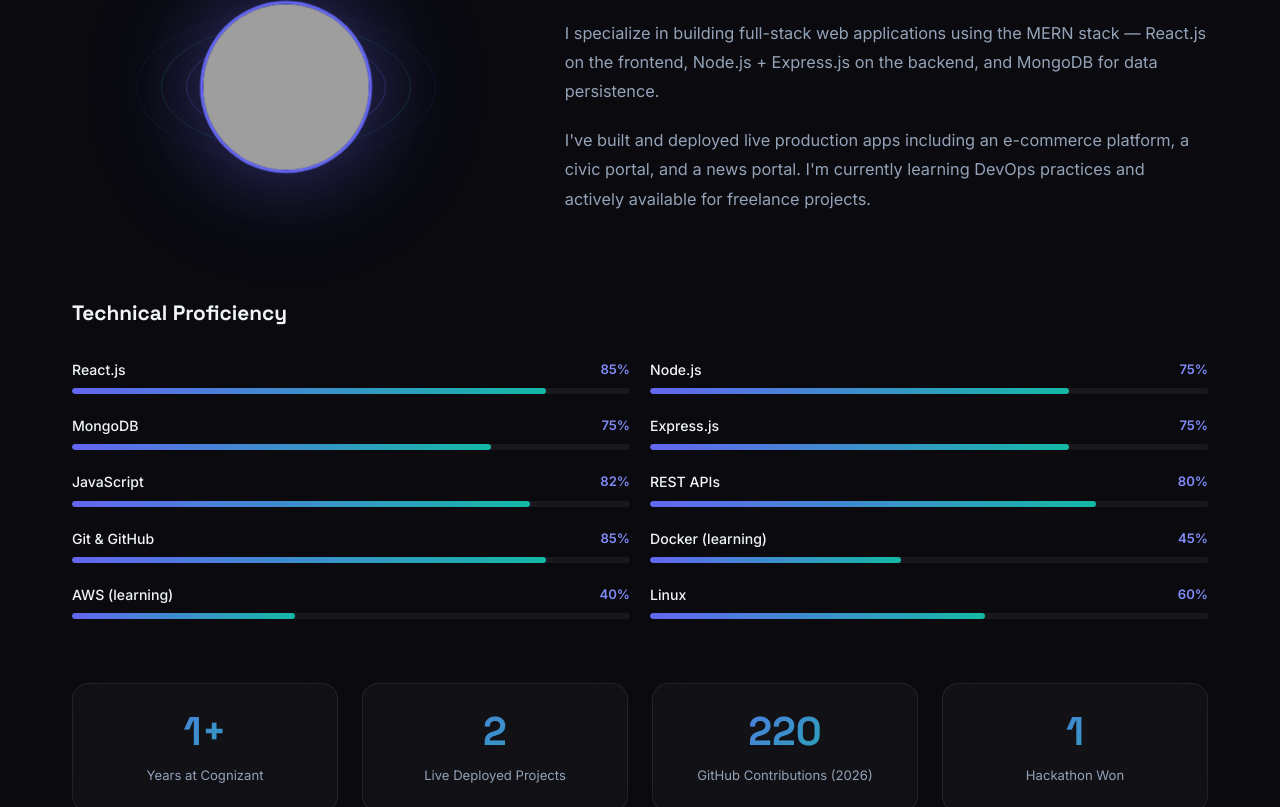
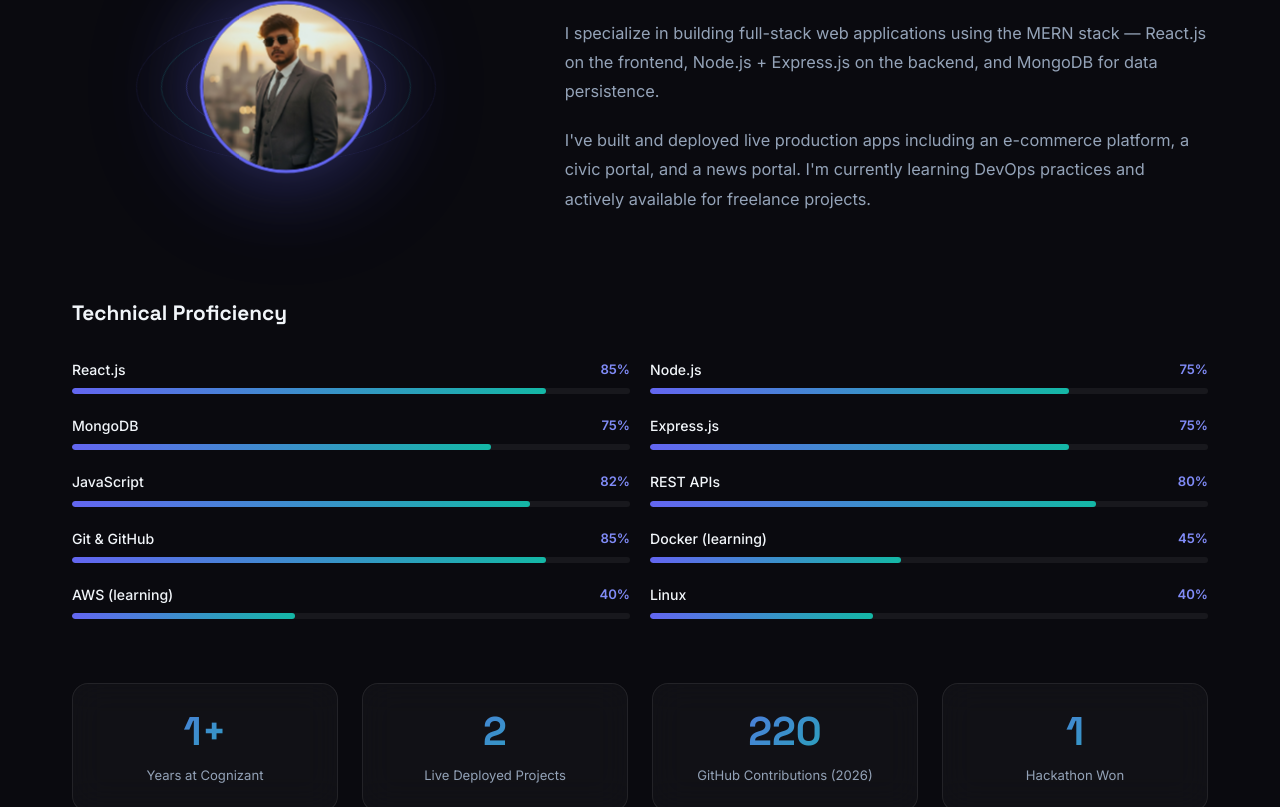
Before and after one commit to ajayjawade06/portfolio, a React (Vite) app: page / in a window 1280 px wide. Shown: the part 1146-1953 px from the top of the page. Built offline with nearby package versions, Linux system fonts and the light colour scheme; grey boxes are pictures that could not be loaded.

Commit message:
Fix image extension to uppercase JPG

```diff
--- a/src/components/About.jsx
+++ b/src/components/About.jsx
@@ -4,7 +4,7 @@
 import React, { useEffect, useRef, useState } from 'react';
 import { motion } from 'framer-motion';
 import { useInView } from 'react-intersection-observer';
-import profilePic from '../assets/profile.jpg';
+import profilePic from '../assets/profile.JPG';
 import './About.css';
 
 const skills = [
@@ -17,7 +17,7 @@ const skills = [
   { name: 'Git & GitHub', level: 85 },
   { name: 'Docker (learning)', level: 45 },
   { name: 'AWS (learning)', level: 40 },
-  { name: 'Linux', level: 60 },
+  { name: 'Linux', level: 40 },
 ];
 
 const stats = [
```
Also changed, not shown: src/assets/profile.JPG (added).
